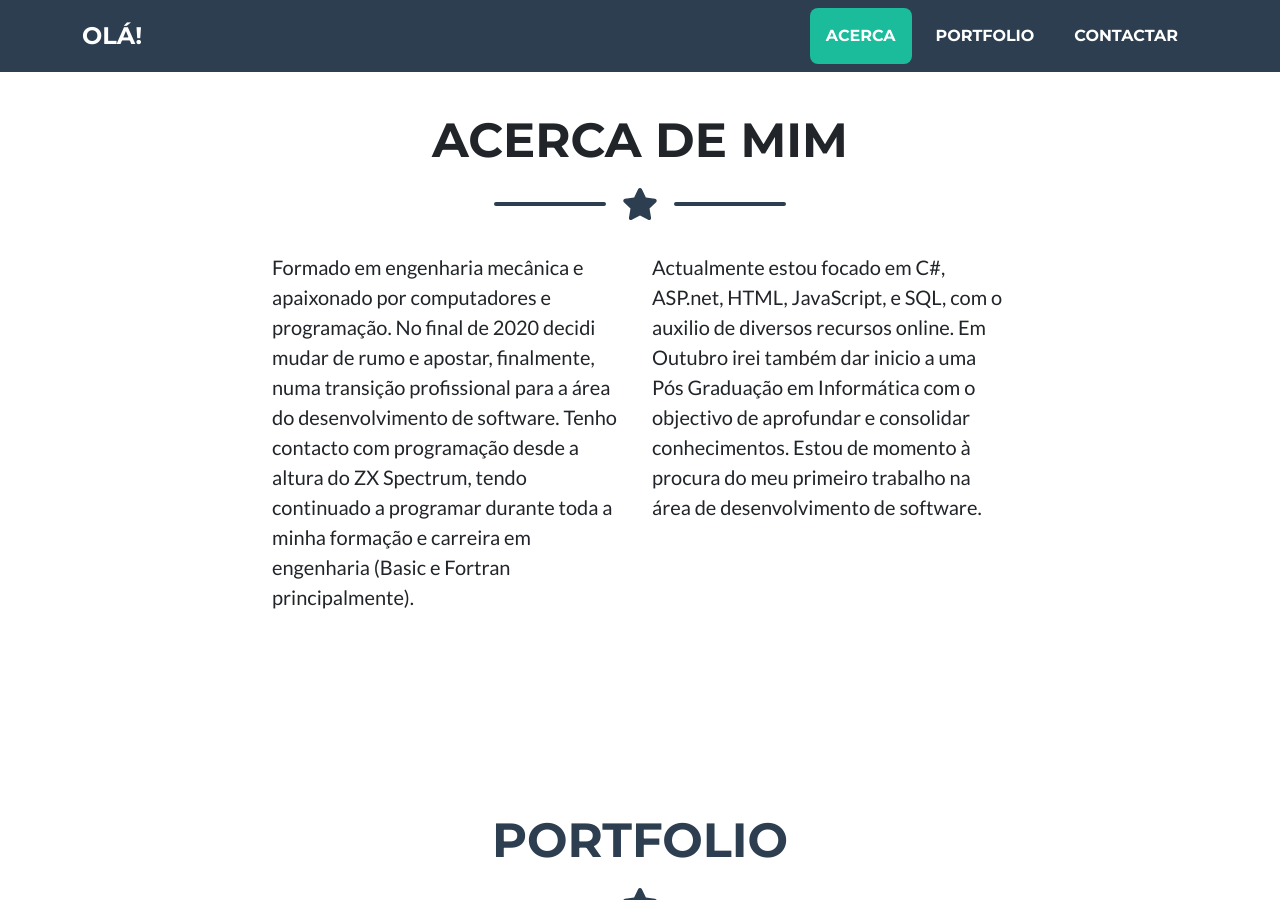
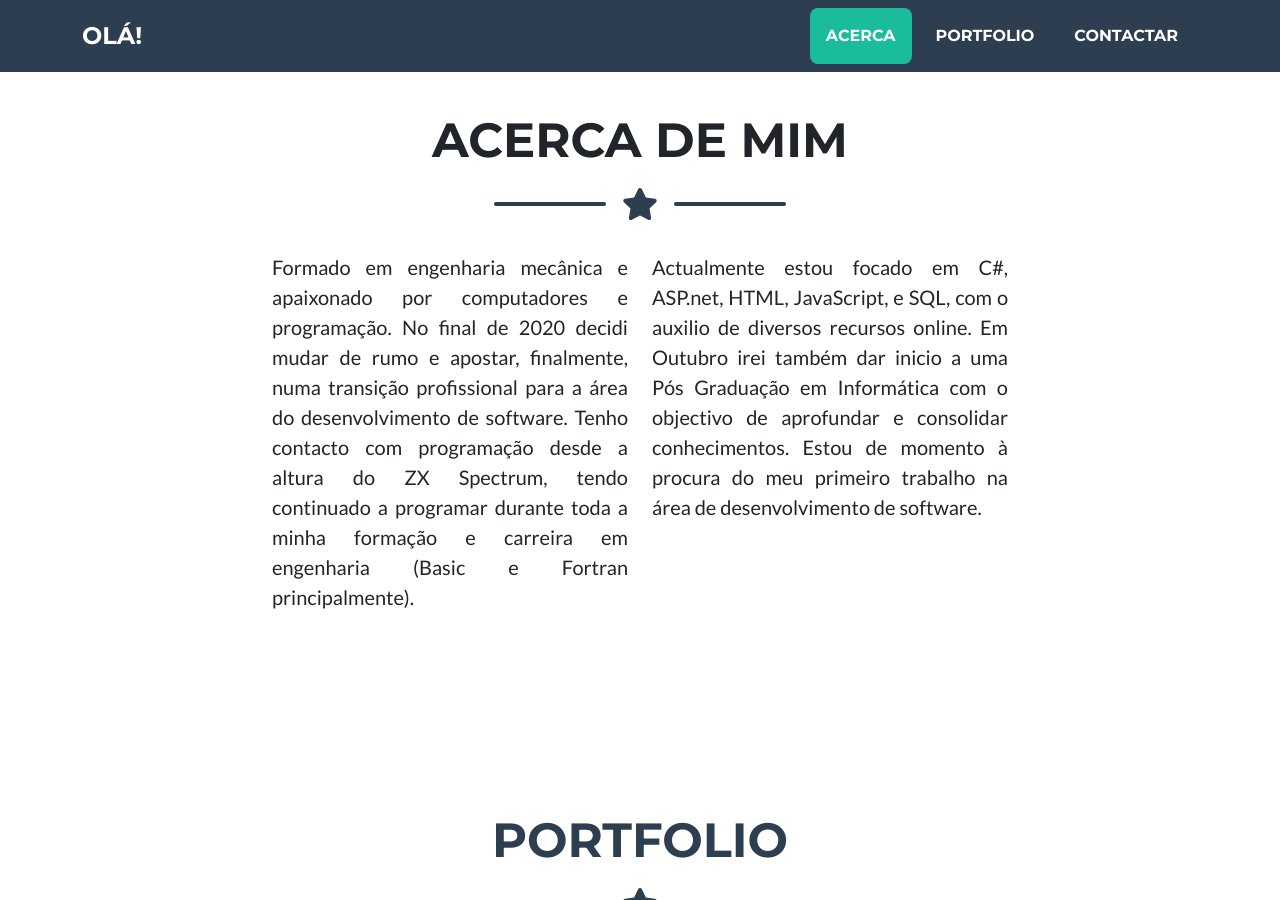
Before and after one commit to joaosantos7614/Homepage, a Jekyll site: the page index.html, which Jekyll copies as it is, in a window 1280 px wide and 900 px high, scrolled down 759 px. Built offline with Jekyll 4.4.1, drawn with Linux system fonts in a browser that asks for light colours.

Commit message:
texto justificado

```diff
--- a/index.html
+++ b/index.html
@@ -76,17 +76,10 @@
             <!-- About Section Content-->
             <div class="row">
                 <div class="col-lg-4 ms-auto">
-                    <p class="lead">Formado em engenharia mecânica e apaixonado por computadores e programação. No final
-                        de 2020 decidi mudar de rumo e apostar, finalmente, numa transição profissional para a área do
-                        desenvolvimento de software. Tenho contacto com programação desde a altura do ZX Spectrum, tendo
-                        continuado a programar durante toda a minha formação e carreira em engenharia (Basic e Fortran
-                        principalmente).</p>
+                    <p class="lead" style="text-align: justify; text-justify: inter-word;">Formado em engenharia mecânica e apaixonado por computadores e programação. No final de 2020 decidi mudar de rumo e apostar, finalmente, numa transição profissional para a área do desenvolvimento de software. Tenho contacto com programação desde a altura do ZX Spectrum, tendo continuado a programar durante toda a minha formação e carreira em engenharia (Basic e Fortran principalmente).</p>
                 </div>
                 <div class="col-lg-4 me-auto">
-                    <p class="lead">Actualmente estou focado em C#, ASP.net, HTML, JavaScript, e SQL, com o auxilio de
-                        diversos recursos online. Em Outubro irei também dar inicio a uma Pós Graduação em Informática
-                        com o objectivo de aprofundar e consolidar conhecimentos. Estou de momento à procura do meu
-                        primeiro trabalho na área de desenvolvimento de software.</p>
+                    <p class="lead" style="text-align: justify; text-justify: inter-word;">Actualmente estou focado em C#, ASP.net, HTML, JavaScript, e SQL, com o auxilio de diversos recursos online. Em Outubro irei também dar inicio a uma Pós Graduação em Informática com o objectivo de aprofundar e consolidar conhecimentos. Estou de momento à procura do meu primeiro trabalho na área de desenvolvimento de software.</p>
                 </div>
             </div>
         </div>
```
